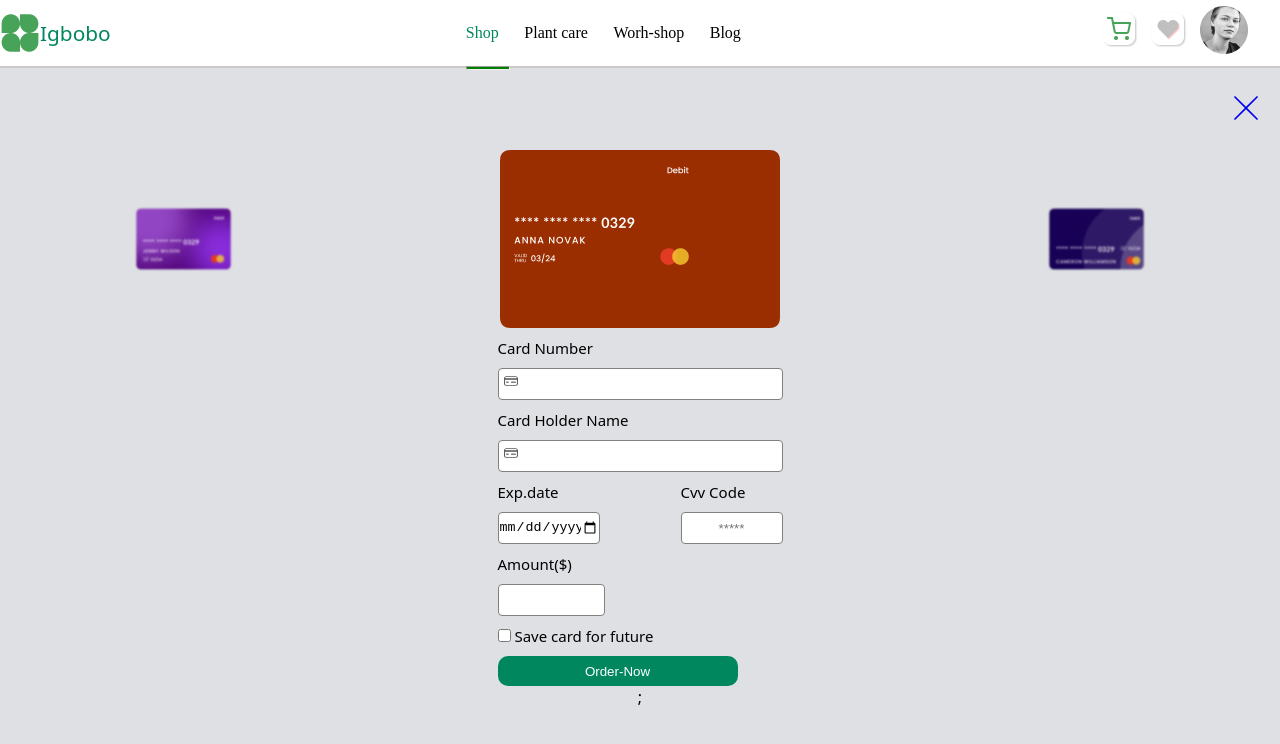
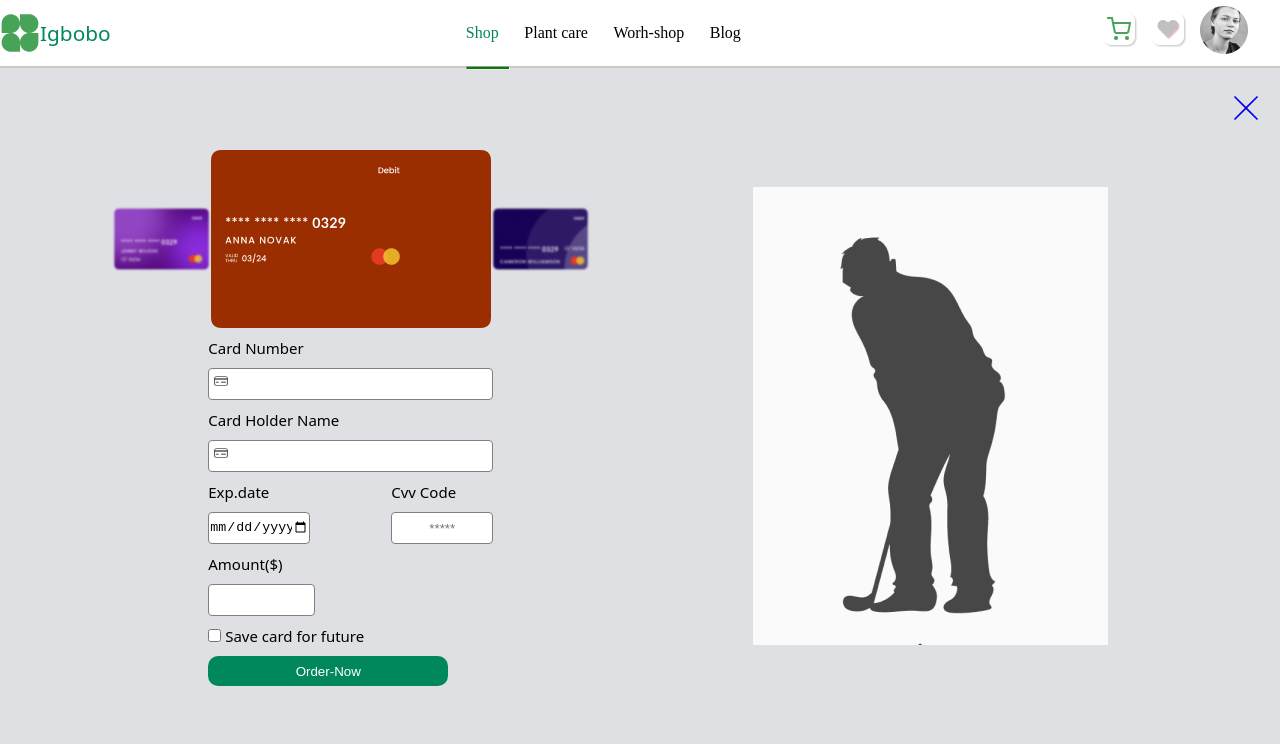
Before and after one commit to goodylove/igbobo, a React (Create React App) app: page /checkoutpage in a window 1280 px wide. Shown: the top 744 px of the page. Built offline with nearby package versions, Linux system fonts and the light colour scheme.

Commit message:
ft:add motion

```diff
--- /dev/null
+++ b/src/components/AnimateImage.jsx
@@ -0,0 +1,23 @@
+import React, { useEffect, useState } from "react";
+import img from "../components/assets/Component 5.png";
+import { motion } from "framer-motion";
+
+const Animate = () => {
+  const [x, setX] = useState(0);
+  const [y, sety] = useState(-800);
+
+  useEffect(() => {
+    const interval = setTimeout(() => {
+      sety(0);
+      setX(-60);
+    }, 2000);
+    return () => clearInterval(interval);
+  }, []);
+  return (
+    <motion.div animate={{ x, y }} transition={{ type: "spring" }}>
+      <img src={img} alt="" />
+    </motion.div>
+  );
+};
+
+export default Animate;
--- a/src/components/addToCart/AddToCart.css
+++ b/src/components/addToCart/AddToCart.css
@@ -34,7 +34,11 @@ width: 340px;}
   width: 100%;
   text-align: center;
   margin-top: 0.3rem;
+  margin-bottom: 2rem;
   font-weight: 500;
+  border-bottom: 1px solid rgb(135, 133, 133);
+
+  padding: 10px;
 }
 .addCart-btn {
   display: flex;
--- a/src/pages/CheckOutPage.css
+++ b/src/pages/CheckOutPage.css
@@ -2,3 +2,8 @@
     margin-top: 4.5rem;
     width: 100%;
 }
+.check-cont{
+    display: flex;
+        justify-content: space-around;
+        align-items: center;
+}
--- a/src/pages/CheckOutPage.js
+++ b/src/pages/CheckOutPage.js
@@ -2,8 +2,10 @@ import React from "react";
 import { TfiClose } from "react-icons/tfi";
 
 import { Link } from "react-router-dom";
+import Animate from "./../components/AnimateImage";
 
 import CheckOut from "../components/checkout/CheckOut";
+
 import "./CheckOutPage.css";
 
 const CheckOutPage = () => {
@@ -14,8 +16,9 @@ const CheckOutPage = () => {
           <TfiClose />
         </Link>
       </div>
-      <div>
-        <CheckOut />;
+      <div className="check-cont">
+        <CheckOut />
+        <Animate />
       </div>
     </div>
   );
```
